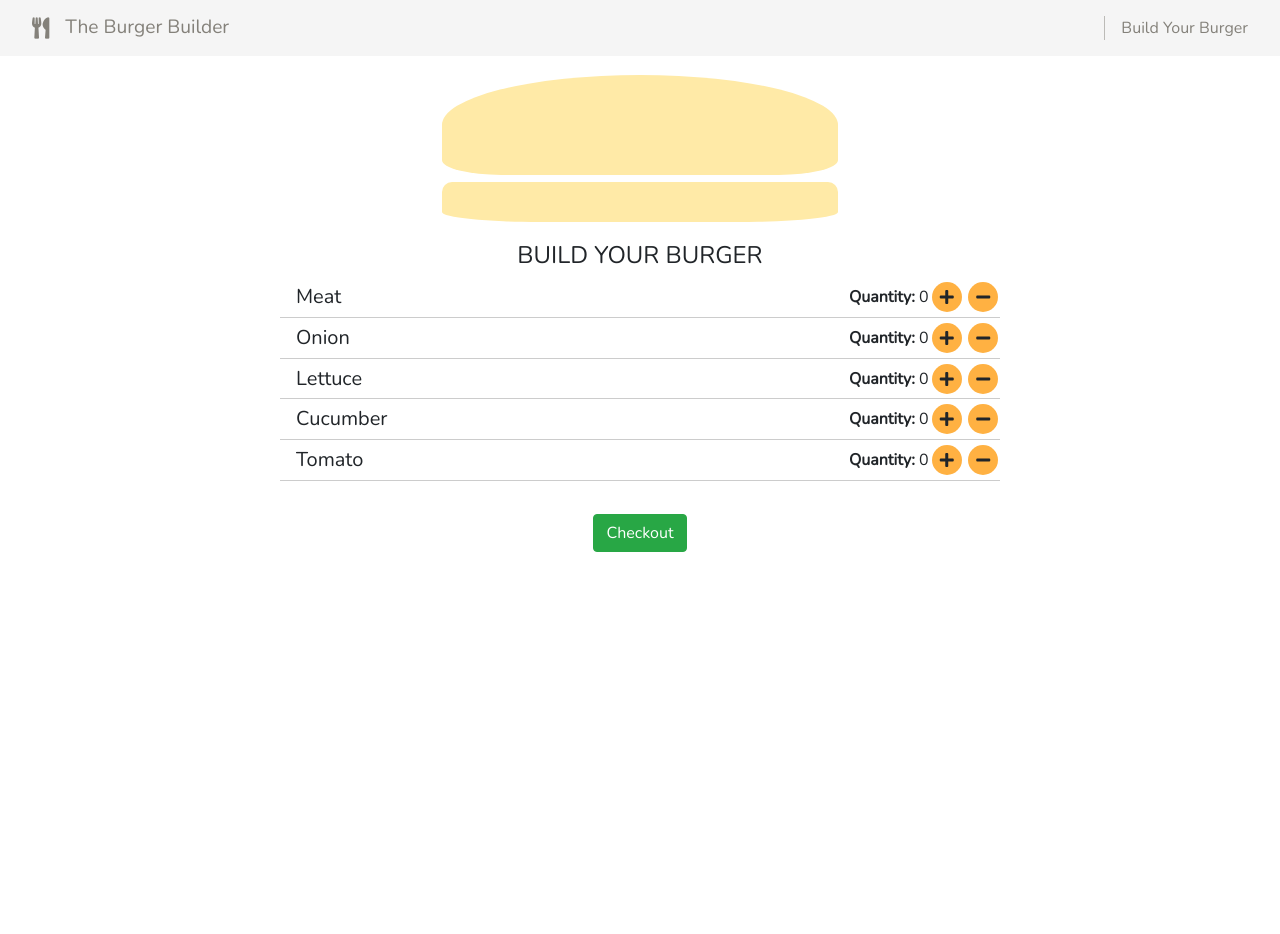
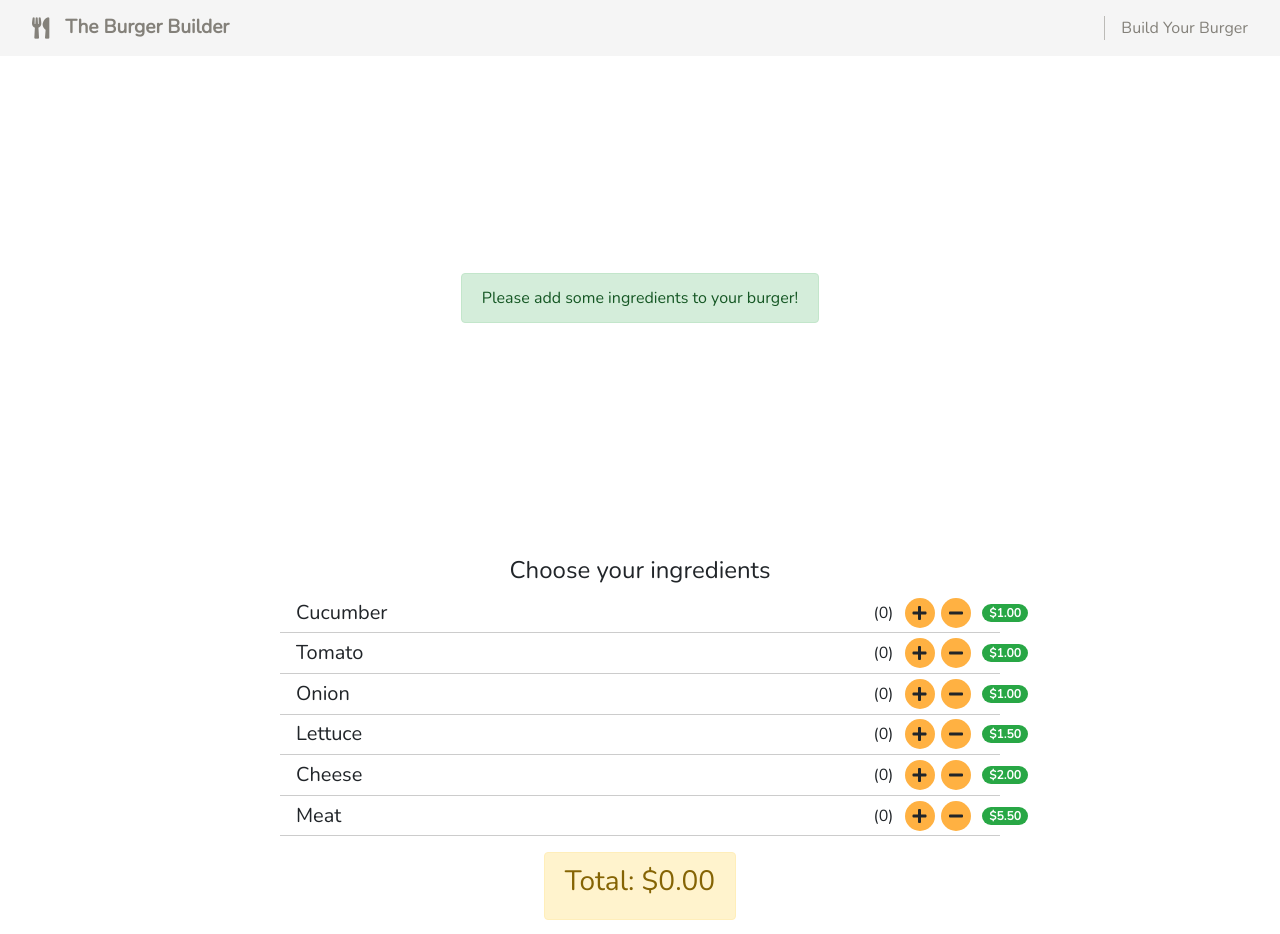
Before and after one commit to Nivsha08/react_practice, a React app: page / in a window 1280 px wide. Shown: the top 934 px of the page. Before the commit the page ends 800 px from the top, so only its background shows below. Built offline with nearby package versions, Linux system fonts and the light colour scheme.

Commit message:
added price, summary and order-modal

```diff
--- a/src/components/BurgerBuilder/BuildControl.js
+++ b/src/components/BurgerBuilder/BuildControl.js
@@ -4,12 +4,17 @@ import "./controller.scss"
 const buildControl = ( props ) => {
     return (
         <div className="build-controller">
-            <h5>{props.ingredient}</h5>
             <div className="controller__flex-row">
-                <p><strong>Quantity:</strong> {props.quantity}</p>
+                <h5>{props.ingredient}</h5>
+            </div>
+            <div className="controller__flex-row">
+                <div className="controller__text-wrapper">
+                    <p>{"(" + props.quantity + ")"}</p>
+                </div>
                 <div className="controller__buttons-wrapper">
                     <button onClick={props.plus.bind(this, props.index)} className="btn btn-warning control-button"><span className="fas fa-plus"></span></button>
                     <button onClick={props.minus.bind(this, props.index)} className="btn btn-warning control-button"><span className="fas fa-minus"></span></button>
+                    <span className="badge badge-pill badge-success">{props.price.toLocaleString('en-US', { style: 'currency', currency: 'USD' })}</span>
                 </div>
             </div>
         </div>
--- a/src/components/BurgerBuilder/BurgerBuilder.js
+++ /dev/null
@@ -1,41 +0,0 @@
-import React, { Component } from 'react';
-import Controller from "./Controller"
-import BurgerPreview from "./BurgerPreview"
-
-class BurgerBuilder extends Component {
-    state = {
-        ingredients: [
-            {name: "Meat", quantity: 0},
-            {name: "Onion", quantity: 0},
-            {name: "Lettuce", quantity: 0},
-            {name: "Cucumber", quantity: 0},
-            {name: "Tomato", quantity: 0},
-        ],
-    };
-
-    handleIncreaseIngredient = i => {
-        const newIngredientList = [...this.state.ingredients];
-        newIngredientList[i].quantity++;
-        this.setState(newIngredientList);
-    };
-
-    handleDecreaseIngredient = i => {
-        const newIngredientList = [...this.state.ingredients];
-        if (newIngredientList[i].quantity > 0) newIngredientList[i].quantity--;
-        this.setState(newIngredientList);
-    };
-
-    render() {
-        return (
-          <div className="page-wrapper">
-              <BurgerPreview ingredients={this.state.ingredients}/>
-              <Controller ingredients={this.state.ingredients}
-                          minus={this.handleDecreaseIngredient}
-                          plus={this.handleIncreaseIngredient} />
-          </div>
-        );
-    }
-
-}
-
-export default BurgerBuilder;
--- a/src/components/BurgerBuilder/BurgerPreview.js
+++ b/src/components/BurgerBuilder/BurgerPreview.js
@@ -8,20 +8,21 @@ const burgerPreview = ( props ) => {
             ...props.ingredients,
             {name: "bottom-bun", quantity: 1}
         ];
-    const preview = [];
+    let preview = [];
     ingredientList.forEach(p => {
        if (p.quantity > 0)
            for (let j = 0; j < p.quantity; j++)
                preview.push(p);
     });
-    const renderPreview = preview.map((p, index) => (
+    preview = preview.map((p, index) => (
         <Ingredient ingredient={p.name.toLowerCase()} key={index} />
     ));
-    console.log(preview);
-    console.log(renderPreview);
+    if (preview.length === 2) {
+        preview = <div className="alert alert-success">Please add some ingredients to your burger!</div>
+    }
     return (
       <div className="burger-preview-wrapper">
-          {renderPreview}
+          {preview}
       </div>
     );
 };
--- a/src/components/BurgerBuilder/Controller.js
+++ b/src/components/BurgerBuilder/Controller.js
@@ -5,7 +5,7 @@ import BuildControl from "./BuildControl";
 const controller = ( props ) => {
 
     const ingredientList = props.ingredients.map((p, i) => (
-            <BuildControl ingredient={p.name} quantity={p.quantity}
+            <BuildControl ingredient={p.name} quantity={p.quantity} price={p.price}
                           index={i}
                           key={i}
                           plus={props.plus}
@@ -14,10 +14,8 @@ const controller = ( props ) => {
 
     return (
       <div className="controller">
-          <h4>BUILD YOUR BURGER</h4>
+          <h4>Choose your ingredients</h4>
           {ingredientList}
-          <hr/>
-          <button className="btn btn-md btn-success">Checkout</button>
       </div>
     );
 };
--- a/src/components/BurgerBuilder/IngredientsClasses.scss
+++ b/src/components/BurgerBuilder/IngredientsClasses.scss
@@ -1,9 +1,11 @@
-$bunColor: #ffeaa7;
-$cucumberColor: #6ab04c;
-$lettuceColor: #badc58;
-$tomatoColor: #e74c3c;
-$onionColor: #cd84f1;
-$meatColor: #783c28;
+$top-bun-color: linear-gradient(to top, #F2C94C, #F2994A);
+$bottom-bun-color: linear-gradient(to bottom, #F2C94C, #F2994A);
+$cucumber-color: #6ab04c;
+$lettuce-color: #badc58;
+$tomato-color: #e74c3c;
+$onion-color: #cd84f1;
+$cheese-color: #f9ca24;
+$meat-color: #783c28;
 
 .burger-preview-wrapper {
   padding: 1rem;
@@ -11,58 +13,62 @@ $meatColor: #783c28;
   display: flex;
   flex-direction: column;
   align-items: center;
-  justify-content: flex-start;
+  justify-content: center;
+  min-height: 500px;
 }
 
-.ingredient {
-  margin: .2rem 0;
+%ingredient {
+  margin: .1rem 0;
+  border-radius: 10px;
+  width: 30%;
 }
 
 .top-bun {
-  background-color: $bunColor;
+  background: $top-bun-color;
   border-radius: 50% 50% 15% 15%;
-  width: 40%;
+  width: 33%;
   height: 100px;
 }
 
+.bottom-bun {
+  background: $bottom-bun-color;
+  border-radius: 10px 10px 25% 25%;
+  height: 40px;
+  width: 33%;
+}
+
 .onion {
-  background-color: $onionColor;
-  border-radius: 40%;
+  @extend %ingredient;
+  background-color: $onion-color;
   height: 15px;
-  width: 35%;
 }
 
 .lettuce {
-  background-color: $lettuceColor;
-  border-radius: 15% 15%;
-  height: 10px;
-  width: 45%;
+  @extend %ingredient;
+  background-color: $lettuce-color;
+  height: 15px;
 }
 
 .tomato {
-  background-color: $tomatoColor;
-  border-radius: 30%;
-  height: 20px;
-  width: 30%;
+  @extend %ingredient;
+  background-color: $tomato-color;
+  height: 15px;
 }
 
 .cucumber {
-  background-color: $cucumberColor;
-  border-radius: 30%;
+  @extend %ingredient;
+  background-color: $cucumber-color;
+  height: 15px;
+}
+
+.cheese {
+  @extend %ingredient;
+  background-color: $cheese-color;
   height: 20px;
-  width: 30%;
 }
 
 .meat {
-  background-color: $meatColor;
-  border-radius: 10px;
+  @extend %ingredient;
+  background-color: $meat-color;
   height: 35px;
-  width: 35%;
 }
-
-.bottom-bun {
-  background-color: $bunColor;
-  border-radius: 10px 10px 25% 25%;
-  height: 40px;
-  width: 40%;
-}
--- /dev/null
+++ b/src/components/BurgerBuilder/OrderModal.js
@@ -0,0 +1,36 @@
+import React from 'react';
+import "./Summary.scss";
+
+const orderModal = (props) => {
+    const orderDetails = props.orderDetails.ingredients
+        .filter(n => n.quantity > 0)
+        .map((n, i) => (
+       <li key={n.name + i}>{n.name + " (" + n.quantity + ")"}</li>
+    ));
+    return (
+        <div className="order-modal-wrapper">
+            <div className="overlay"/>
+            <div className="modal-window">
+                <div className="modal-header">
+                    <h4 className="modal-title">Review Your Order</h4>
+                    <button onClick={props.hideModal} type="button" className="close">
+                        <span aria-hidden="true">&times;</span>
+                    </button>
+                </div>
+                <div className="modal-body">
+                    <h5>Your great burger contains:</h5>
+                    {orderDetails}
+                    <hr/>
+                    <p><span className="fas fa-shopping-cart fa-lg" />
+                        <strong>{"Total price: " + props.orderDetails.sum.toLocaleString('en-US', { style: 'currency', currency: 'USD' })}</strong></p>
+                </div>
+                <div className="modal-footer">
+                    <button type="button" onClick={props.hideModal} className="btn btn-secondary">Continue shopping</button>
+                    <button type="button" className="btn btn-success">Proceed to Checkout</button>
+                </div>
+            </div>
+        </div>
+    );
+};
+
+export default orderModal;
--- /dev/null
+++ b/src/components/BurgerBuilder/Summary.js
@@ -0,0 +1,16 @@
+import React from 'react';
+import "./Summary.scss"
+
+const summary = (props) => {
+    return (
+        <div className="summary-wrapper">
+            <div className="alert alert-warning">
+                <h3>{"Total: " + props.sum.toLocaleString('en-US', { style: 'currency', currency: 'USD' })}</h3>
+            </div>
+                <button className={"btn btn-md btn-success" + (props.sum <= 0 ? " disabled" : " pulse")}
+                        onClick={props.showModal}>Checkout</button>
+        </div>
+    );
+};
+
+export default summary;
--- /dev/null
+++ b/src/components/BurgerBuilder/Summary.scss
@@ -0,0 +1,53 @@
+.summary-wrapper {
+  display: flex;
+  flex-direction: column;
+  align-items: center;
+  padding: 1rem;
+}
+
+.summary-wrapper button {
+  transition: all .2s ease-out;
+}
+
+.pulse { animation: pulse .3s ease-in-out forwards; }
+@keyframes pulse {
+  0% {transform: scale(1)}
+  50% {transform: scale(1.1)}
+  100% {transform: scale(1)}
+}
+
+.order-modal-wrapper {
+  width: 100%;
+  height: 100%;
+  display: flex;
+  flex-direction: column;
+  align-items: center;
+  justify-content: center;
+  transition: all .3s ease-out;
+}
+
+.overlay {
+  width: 100%;
+  height: 100%;
+  position: absolute;
+  top: 0;
+  left: 0;
+  z-index: 2;
+  background-color: rgba(0,0,0,.8);
+}
+
+.modal-window {
+  position: absolute;
+  top: 20%;
+  padding: 1rem;
+  background-color: #f5f5f5;
+  z-index: 3;
+  width: 500px;
+  height: 500px;
+  display: flex;
+  flex-direction: column;
+  align-items: stretch;
+  border-radius: 10px;
+}
+
+.modal-window .fas { margin-right: .5rem; }
--- a/src/components/BurgerBuilder/controller.scss
+++ b/src/components/BurgerBuilder/controller.scss
@@ -24,6 +24,14 @@
   justify-content: center;
 }
 
+.controller .badge {
+  margin-left: .5rem;
+}
+
+.controller__text-wrapper {
+  margin-right: .5rem;
+}
+
 .controller__buttons-wrapper {
   display: flex;
   flex-direction: row;
--- a/src/components/Navigation/Logo.js
+++ b/src/components/Navigation/Logo.js
@@ -5,7 +5,7 @@ const logo = () => {
     return (
         <div className="logo">
             <span className="fas fa-utensils fa-lg" />
-            <h2 className="inline">The Burger Builder</h2>
+            <h2 className="inline"><strong>The Burger Builder</strong></h2>
         </div>
     );
 };
--- a/src/containers/App.js
+++ b/src/containers/App.js
@@ -2,7 +2,7 @@ import React, { Component } from 'react';
 import './App.scss';
 import TopBar from "../components/Navigation/Topbar"
 import Layout from "../components/Layout/Layout"
-import BurgerBuilder from "../components/BurgerBuilder/BurgerBuilder"
+import BurgerBuilder from "./BurgerBuilder/BurgerBuilder"
 
 class App extends Component {
 
--- /dev/null
+++ b/src/containers/BurgerBuilder/BurgerBuilder.js
@@ -0,0 +1,69 @@
+import React, { Component } from 'react';
+import Controller from "../../components/BurgerBuilder/Controller"
+import BurgerPreview from "../../components/BurgerBuilder/BurgerPreview"
+import Summary from "../../components/BurgerBuilder/Summary"
+import OrderModal from "../../components/BurgerBuilder/OrderModal"
+
+class BurgerBuilder extends Component {
+
+    state = {
+        ingredients: [
+            {name: "Cucumber", quantity: 0, price: 1.00},
+            {name: "Tomato", quantity: 0, price: 1.00},
+            {name: "Onion", quantity: 0, price: 1.00},
+            {name: "Lettuce", quantity: 0, price: 1.50},
+            {name: "Cheese", quantity: 0, price: 2.00},
+            {name: "Meat", quantity: 0, price: 5.50},
+        ],
+        sum: 0,
+        isModal: false
+    };
+
+    handleIncreaseIngredient = i => {
+        this.setState((prevState) => {
+            const newIngredients = [...prevState.ingredients];
+            const newSum = prevState.sum + newIngredients[i].price;
+            newIngredients[i].quantity++;
+            return {
+                newIngredients,
+                sum: newSum
+            };
+      });
+    };
+
+    handleDecreaseIngredient = i => {
+        this.setState((prevState) => {
+            const newIngredients = [...prevState.ingredients];
+            let newSum = prevState.sum;
+            if (newIngredients[i].quantity > 0) {
+                newSum -= newIngredients[i].price;
+                newIngredients[i].quantity--;
+            }
+            return {
+                newIngredients,
+                sum: newSum
+            };
+        });
+    };
+
+    showOrderSummaryModal = () => this.setState({isModal: true});
+    hideOrderSummaryModal = () => this.setState({isModal: false});
+
+    render() {
+        const modal = this.state.isModal ? <OrderModal hideModal={this.hideOrderSummaryModal} orderDetails={this.state} /> : null;
+        return (
+          <div className="page-wrapper">
+              {modal}
+              <BurgerPreview ingredients={this.state.ingredients}/>
+              <Controller ingredients={this.state.ingredients}
+                          minus={this.handleDecreaseIngredient}
+                          plus={this.handleIncreaseIngredient} />
+              <Summary sum={this.state.sum} purchasable={this.state.sum > 0}
+                       showModal={this.showOrderSummaryModal} hideModal={this.hideOrderSummaryModal} />
+          </div>
+        );
+    }
+
+}
+
+export default BurgerBuilder;
```
